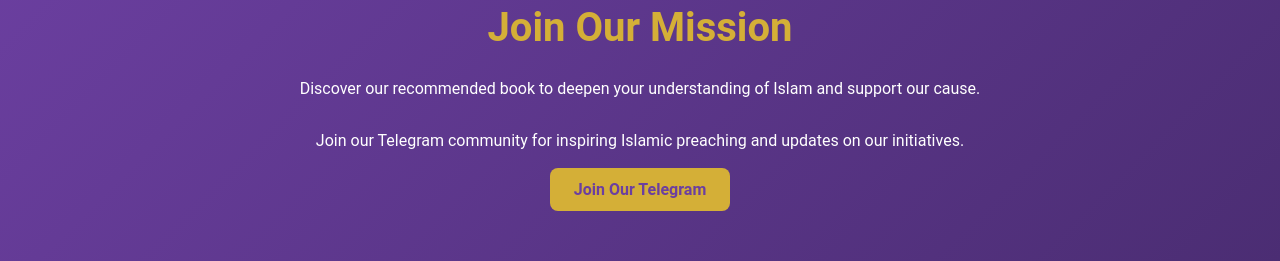
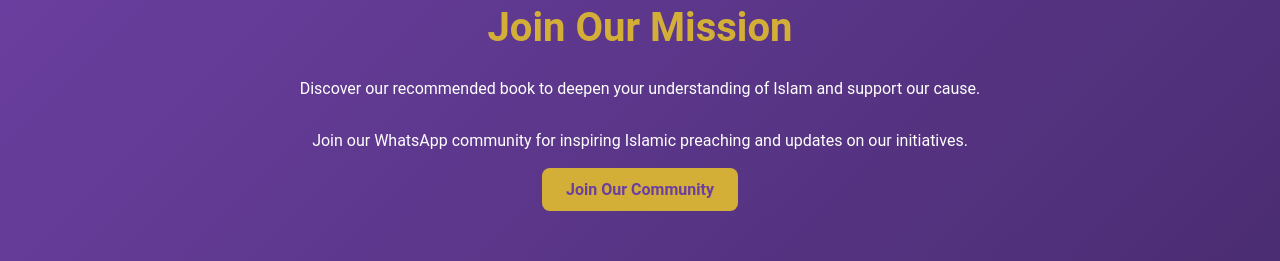
Before and after one commit to Imrexxx-OG/al-wustaa-charity, a React (Create React App) app: page / in a window 1280 px wide. Shown: the part 3400-3661 px from the top of the page. Built offline with nearby package versions, Linux system fonts and the light colour scheme.

Commit message:
i did added the community link

```diff
--- a/src/components/BookPromo.js
+++ b/src/components/BookPromo.js
@@ -9,10 +9,10 @@
         Discover our recommended book to deepen your understanding of Islam and support our cause.
       </p>
       <p>
-        Join our Telegram community for inspiring Islamic preaching and updates on our initiatives.
+        Join our WhatsApp community for inspiring Islamic preaching and updates on our initiatives.
       </p>
-      <a href="https://t.me/your-telegram-link" target="_blank" rel="noopener noreferrer">
-        Join Our Telegram
+      <a href="https://chat.whatsapp.com/LI4kwVmC8SR1ZVAJKeJ4Ei" target="_blank" rel="noopener noreferrer">
+        Join Our Community
       </a>
     </section>
   );
```
